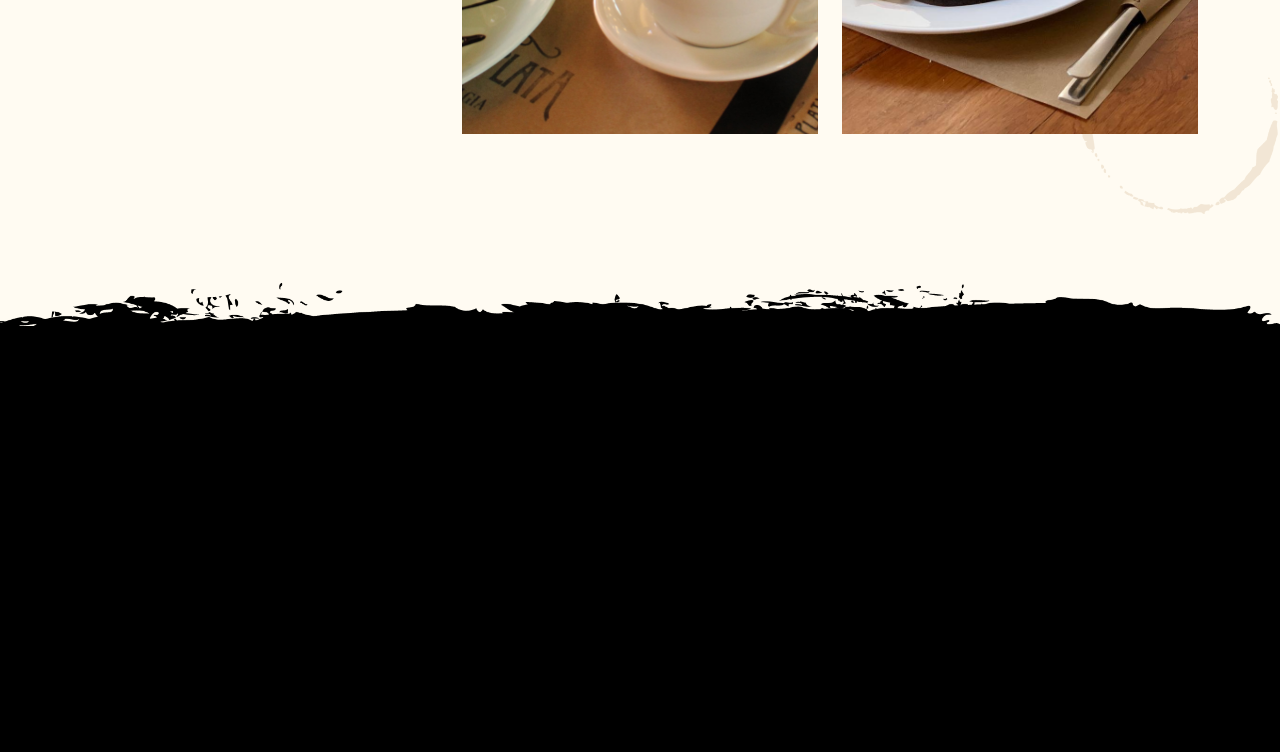
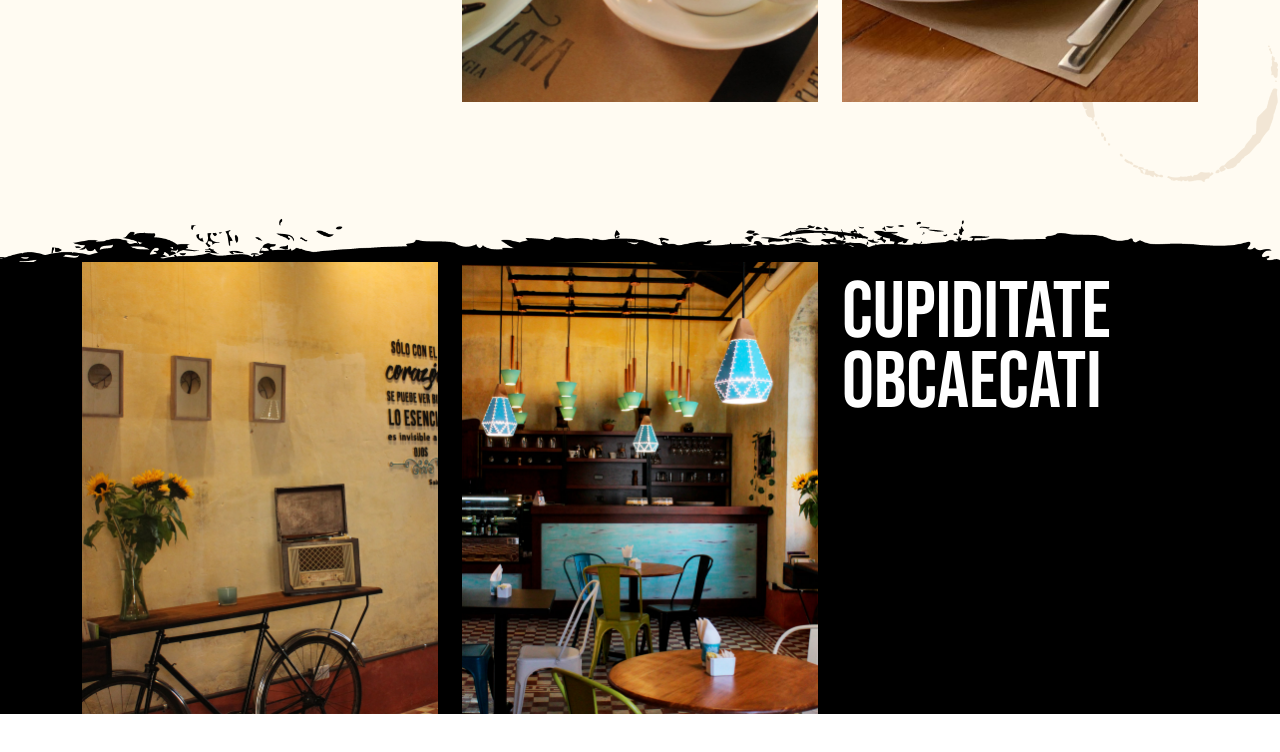
Before and after one commit to dannyrational/la-tacita-de-plata, a website: page index.html in a window 1280 px wide. Shown: the part 1736-2488 px from the top of the page. After the commit the page ends 2450 px from the top, so only its background shows below. Drawn offline with Linux system fonts and the light colour scheme.

Commit message:
7: Started Section 3

```diff
--- a/index.html
+++ b/index.html
@@ -60,7 +60,7 @@
   </div>
 
   <!-- ? Desktop Navbar -->
-  <div class="fixed z-10 w-full bg-black container-fluid opacity-1 bg-opacity-10" id="navbar">
+  <div class="fixed z-10 w-full bg-black container-fluid opacity-1 bg-opacity-20" id="navbar">
     <div class="row xl:w-[90%] 2xl:w-[80%] lg:mx-auto">
       <!-- Links Column -->
       <div class="
@@ -153,7 +153,7 @@
 
   <!-- ? Section One -->
   <div class="relative bg-center bg-no-repeat bg-cover md:bg-bottom"
-    style="background-image: url('media/section-1-bg.jpg')">
+    style="background-image: url('media/coffeeshop-13.jpg')">
     <img class="absolute bottom-0 md:hidden" src="media/section-1-bg-mobile.png" alt="">
     <img class="absolute bottom-0 hidden md:block" src="media/section-1-bg-desktop.png" alt="">
     <div class="
@@ -192,7 +192,7 @@
 
   <!-- ? Section 2 -->
   <div
-    class="relative py-24 overflow-hidden bg-left-bottom bg-no-repeat bg-cover md:bg-cover md:bg-center md:bottom bg-secondary">
+    class="relative py-16 overflow-hidden bg-left-bottom bg-no-repeat bg-cover md:bg-cover md:bg-center md:bottom bg-secondary">
     <img class="absolute bottom-0 md:hidden" src="media/section-2-bg-mobile.png" alt="">
     <img class="absolute bottom-0 hidden md:block" src="media/section-2-bg-desktop.png" alt="">
     <div class="container">
@@ -343,10 +343,43 @@
   </div>
 
   <!-- Section Three -->
-  <div class="h-[700px] bg-black">
+  <div class="bg-black">
     <div class="container">
-      <div class="row">
-        <div class="col-12"></div>
+      <div class="space-y-6 row md:space-y-0">
+        <div class="col-12 md:col-4">
+          <div class="h-[468px] md:h-[295px] lg:h-[367px] xl:h-[452px] bg-cover bg-center bg-no-repeat"
+            style="background-image: url('media/galeria-4.jpg');">
+          </div>
+        </div>
+        <div class="col-12 md:col-4">
+          <div class="h-[468px] md:h-[295px] lg:h-[367px] xl:h-[452px] bg-cover bg-center bg-no-repeat"
+            style="background-image: url('media/galeria-2.jpg');">
+          </div>
+        </div>
+        <div class="py-4 col-12 md:col-4">
+          <div class="relative">
+            <h1 class="
+              uppercase
+              font-bebas
+              text-[50px]
+              leading-[50px]
+              md:text-[60px]
+              lg:text-[80px]
+              lg:leading-[70px]
+              mb-4
+              text-white
+            ">
+              Cupiditate Obcaecati
+            </h1>
+            <p class="text-sm lg:text-[16px] leading-relaxed font-roboto">Lorem ipsum dolor sit amet consectetur
+              adipisicing elit.
+              Eligendi
+              neque culpa deserunt quos
+              maxime
+              optio
+              similique laborum incidunt, id quam.</p>
+          </div>
+        </div>
       </div>
     </div>
   </div>
```
Also changed, not shown: media/coffeeshop-12.jpg (added), media/coffeeshop-13.jpg (added), public/main.css.
